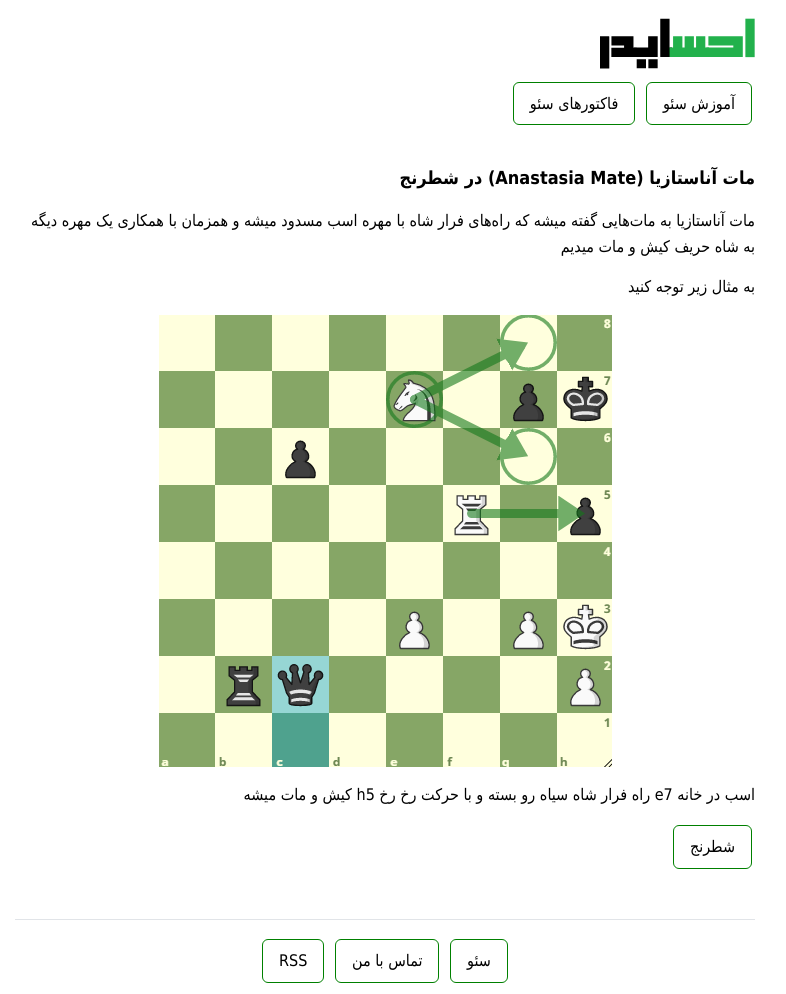
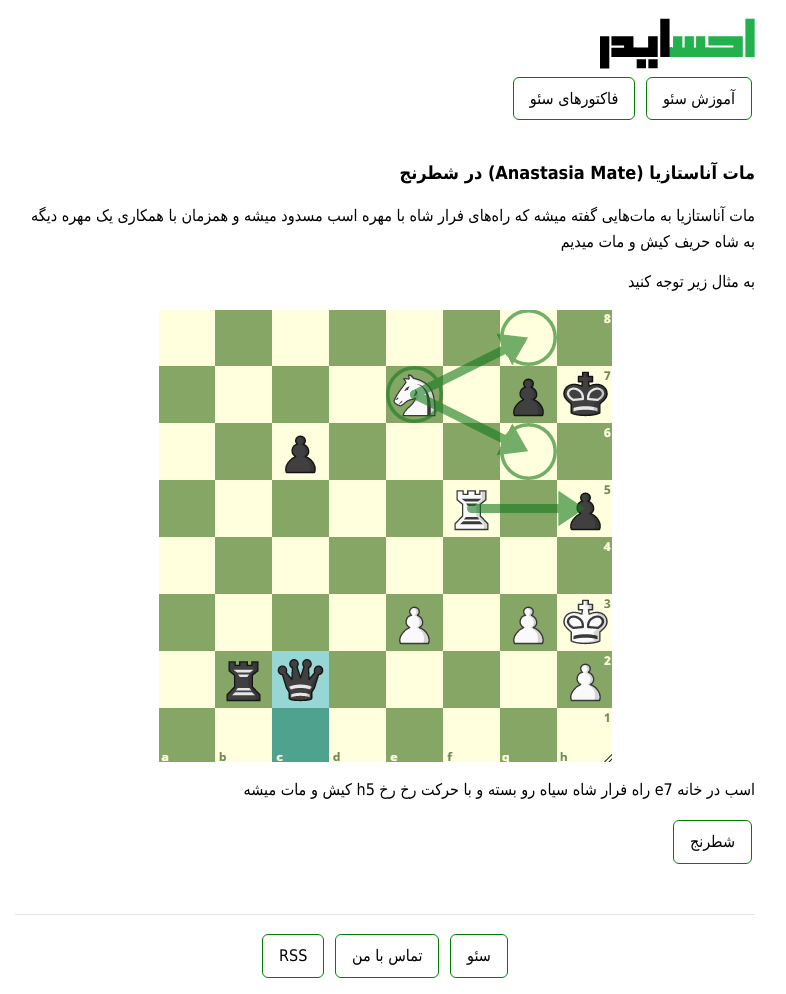
Before and after one commit to darkblog/darkblog.github.io, a Jekyll site: the page built from _posts/2021-1-2-anastasia-mate.md, in a window 1280 px wide. Shown: the whole page, without its empty margins (255-1041 px from the left). Built offline with Jekyll 4.4.1, drawn with Linux system fonts in a browser that asks for light colours.

Commit message:
Update default.html

```diff
--- a/_layouts/default.html
+++ b/_layouts/default.html
@@ -6,7 +6,7 @@
 <title>{% if page.title %}{{ page.title }}{% else %}{{ site.name }}{% endif %}</title>
 <meta name="description" content="{% if page.excerpt %}{{ page.excerpt | strip_html | strip_newlines | truncate: 160 }}{% else %}{{ site.description }}{% endif %}">
 <link rel="canonical" href="{{ page.url | replace:'index.html','' | prepend: site.baseurl | prepend: site.url }}">
-<style>body{font:100%/1.6 Tahoma}.container{margin:16px auto;padding:0 10px;max-width:740px}h1,h2,h3,h4,h5,h6{font-size:large}p{margin:15px 0}a{color:black}ul{list-style-type:square}img{max-width:100%}video{max-width:100%}svg{max-width:100%}nav{padding-bottom:20px}.post{padding-bottom:2em;border-bottom:1px solid #e1e4e8}blockquote{margin:1.8em 0.8em;padding:0.1em 1em;font-style:italic;direction:rtl;border-left:none;border-right:4px solid green}.center{display:block;margin:auto;text-align:center}pre{direction:ltr;border:1px solid green;border-radius:6px;padding:8px;overflow-x:auto}.button{border:1px solid green;padding:8px 16px;text-decoration:none;display:inline-block;margin:3px;border-radius:6px}hr{border: 1px solid green}</style>
+<style>body{font:100%/1.6 Tahoma}.container{margin:16px auto;padding:0 10px;max-width:740px}h1,h2,h3,h4,h5,h6{font-size:large}p{margin:15px 0}a{color:black}ul{list-style-type:square}img{max-width:100%}video{max-width:100%}svg{max-width:100%}nav{margin-top:-5px;padding-bottom:20px}.post{padding-bottom:2em;border-bottom:1px solid #e1e4e8}blockquote{margin:1.8em 0.8em;padding:0.1em 1em;font-style:italic;direction:rtl;border-left:none;border-right:4px solid green}.center{display:block;margin:auto;text-align:center}pre{direction:ltr;border:1px solid green;border-radius:6px;padding:8px;overflow-x:auto}.button{border:1px solid green;padding:8px 16px;text-decoration:none;display:inline-block;margin:3px;border-radius:6px}hr{border: 1px solid green}</style>
 </head>
 <body>
 <header class="container">
```
